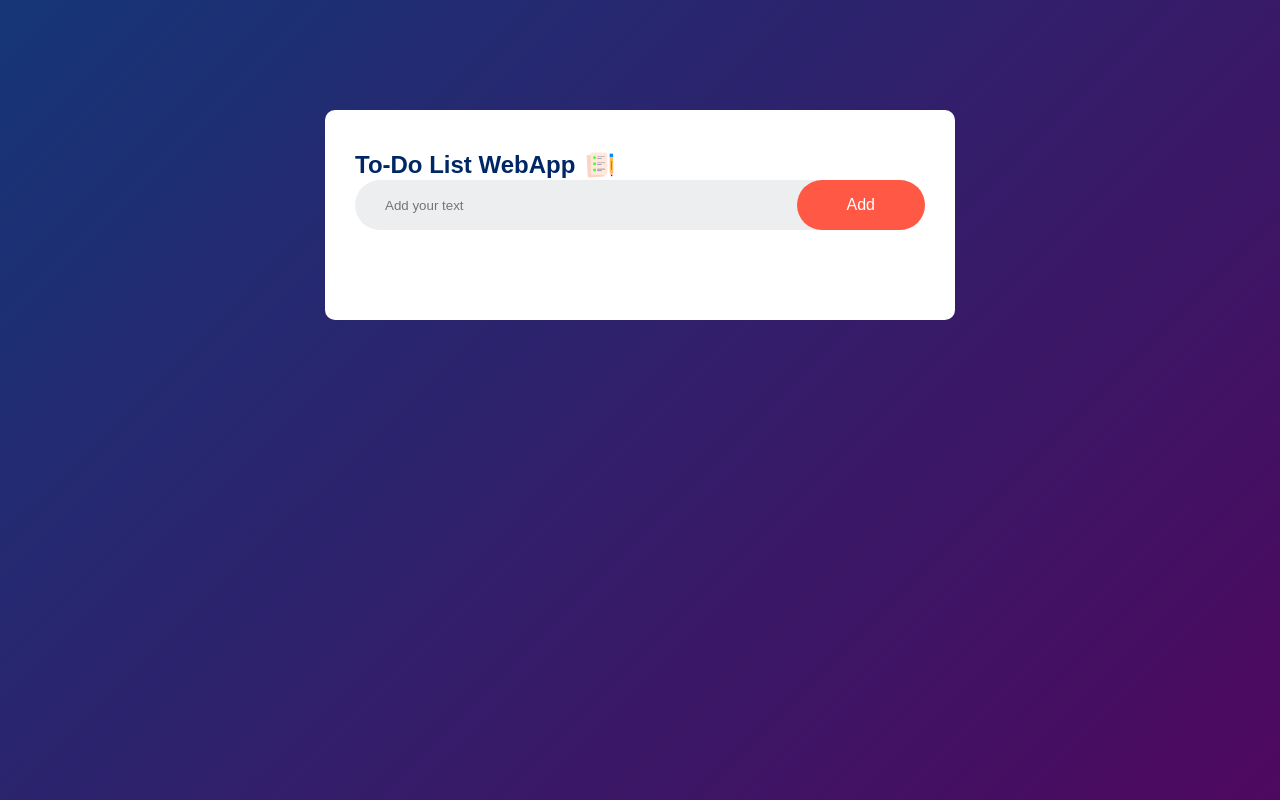
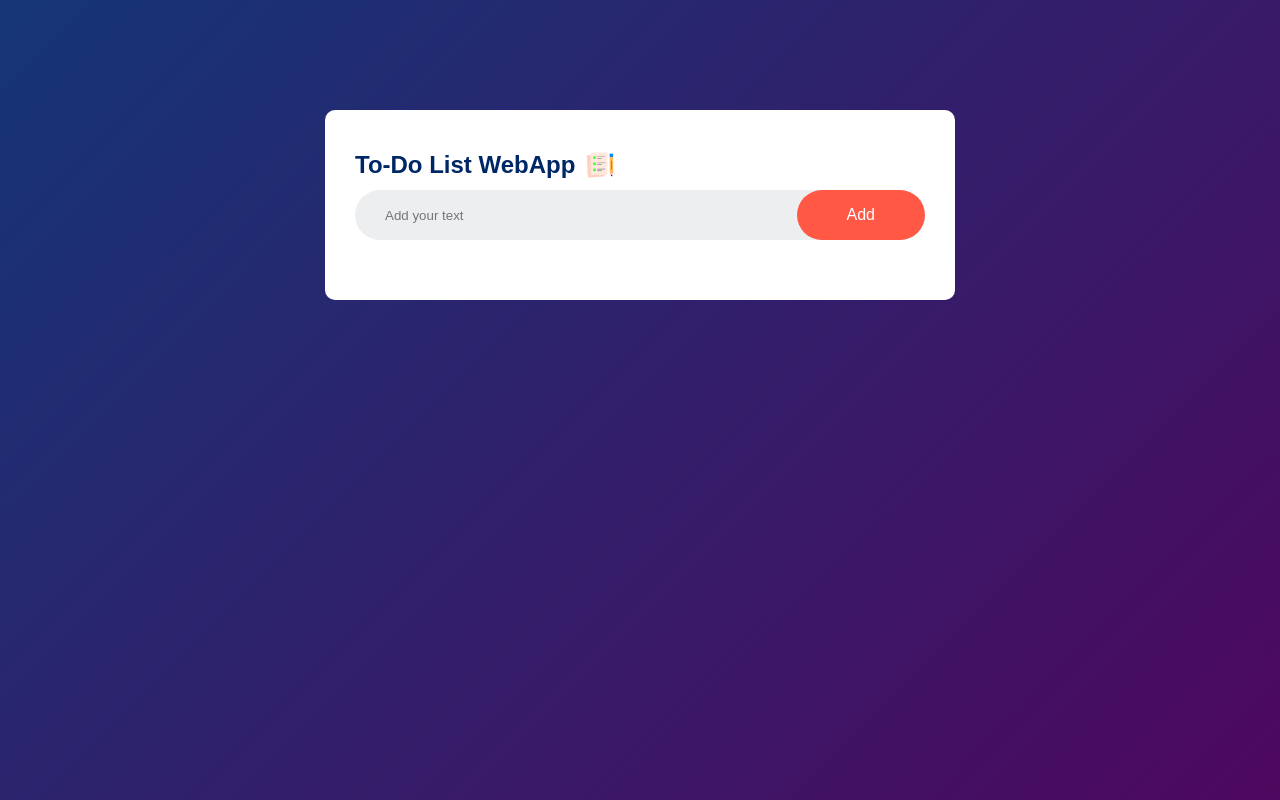
Before and after one commit to palritwick/To-Do-List-App, a plain HTML site: page index.html in a window 1280 px wide. Drawn offline with Linux system fonts and the light colour scheme.

Commit message:
Update style.css
Fixed paddings to be more uniform

```diff
--- a/style.css
+++ b/style.css
@@ -14,7 +14,7 @@
     width: 50%;
     min-height: 40px;
     background: #fff;
-    padding: 40px 30px 70px;
+    padding: 40px 30px 40px;
     margin: 100px auto 20px;
     border-radius: 10px;
 }
@@ -22,6 +22,7 @@
     color: #002765;
     display: flex;
     align-items: center;
+    padding-bottom: 10px;
 }
 .todo-app h2 img{
     width: 30px;
```
